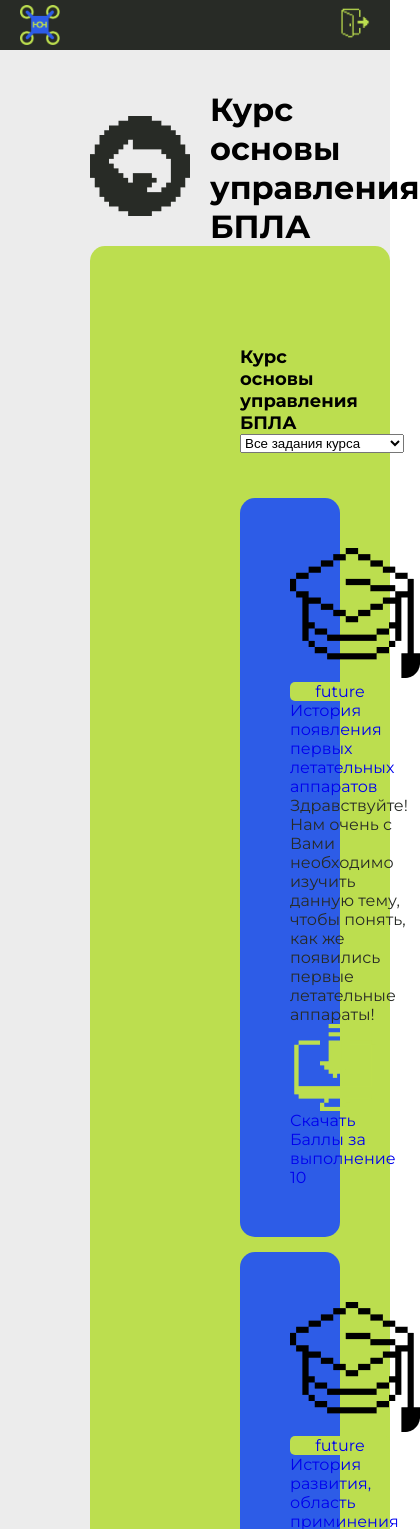
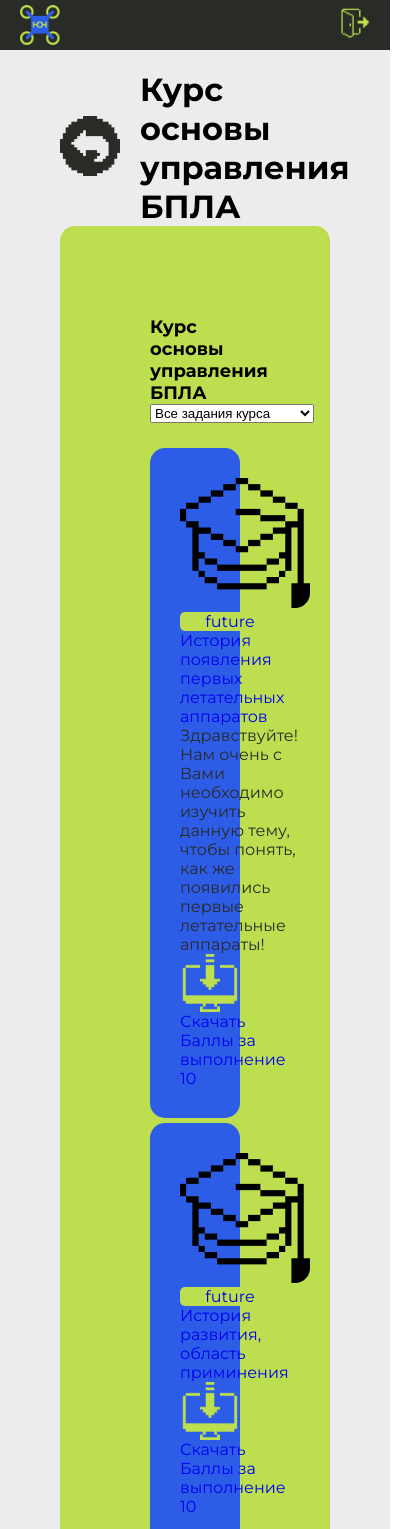
Before and after one commit to Hikabuchi/my-app, a React (Create React App) app: page /task-for-student in a window 390 px wide. Shown: the top 1529 px of the page, 420 px wide, since content can reach past the window. Built offline with nearby package versions, Linux system fonts and the light colour scheme.

Commit message:
update style

```diff
--- a/src/Pages/TaskForStudent/TaskForStudent.css
+++ b/src/Pages/TaskForStudent/TaskForStudent.css
@@ -37,7 +37,7 @@
     flex-wrap: wrap;
     background-color: var(--color3);
     padding: 50px;
-    margin: 15px 0;
+    margin: 5px 0;
     border-radius: 15px;
     text-decoration: none;
 }
@@ -66,6 +66,7 @@
     display: flex;
     flex-direction: column;
 }
+
 .DownloadPDF img{
     width: 90px;
 }
@@ -74,3 +75,35 @@
     display: flex;
     flex-wrap: wrap;
 }
+
+@media (max-width: 1024px) {
+    .main-container-task{
+        padding: 20px 60px;
+    }
+
+    .tasks-container{
+        gap: 20px;
+        padding: 90px ;
+    }
+
+    .cart-task-job{
+        padding: 30px;
+    }
+
+    .task-content{
+        display: flex;
+    }
+
+    .size-content{
+        max-width: 700px;
+    }
+    .Interface-Essential-img{
+        width: 60px;
+        height: 60px;
+    }
+
+    .DownloadPDF img{
+        width: 60px;
+    }
+
+}
--- a/src/Pages/TaskForStudent/TaskForStudent.jsx
+++ b/src/Pages/TaskForStudent/TaskForStudent.jsx
@@ -78,7 +78,7 @@ const JobFilter = () => {
             <div className='main-container-task'>
                 <div className='back-link'>
                     <Link to="/personal-account">
-                        <img src={require('../../assets/icons/Interface-Essential-Navigation-Left-Circle-1--Streamline-Pixel.png')} alt="" className=''/>
+                        <img src={require('../../assets/icons/Interface-Essential-Navigation-Left-Circle-1--Streamline-Pixel.png')} alt="" className='Interface-Essential-img'/>
                     </Link>
                     <h1>Курс основы управления БПЛА</h1>
                 </div>
--- a/src/components/News/Carousel.css
+++ b/src/components/News/Carousel.css
@@ -81,11 +81,6 @@
     height: 200px;
   }
 
-  .flipping-in-front,
-  .flipping-in-bac{
-    font-size: 40px;
-  }
-
   .carousel-card p{
     margin: 10px 20px;
   }
@@ -101,11 +96,6 @@
     gap: 30px;
   }
 
-  .flipping-in-front,
-  .flipping-in-bac{
-    font-size: 20px;
-  }
-
   .carousel-card p{
     margin: 10px 10px;
   }
```
